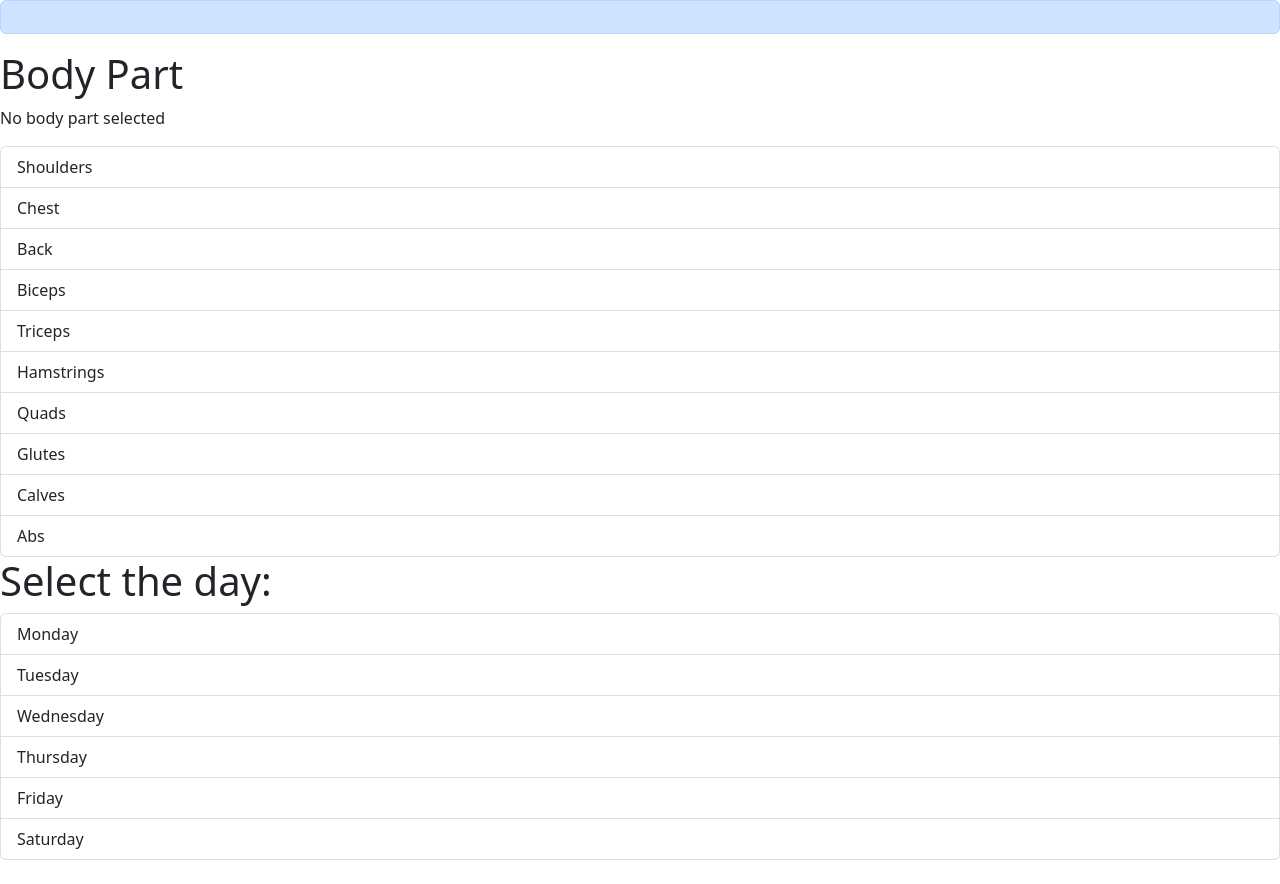
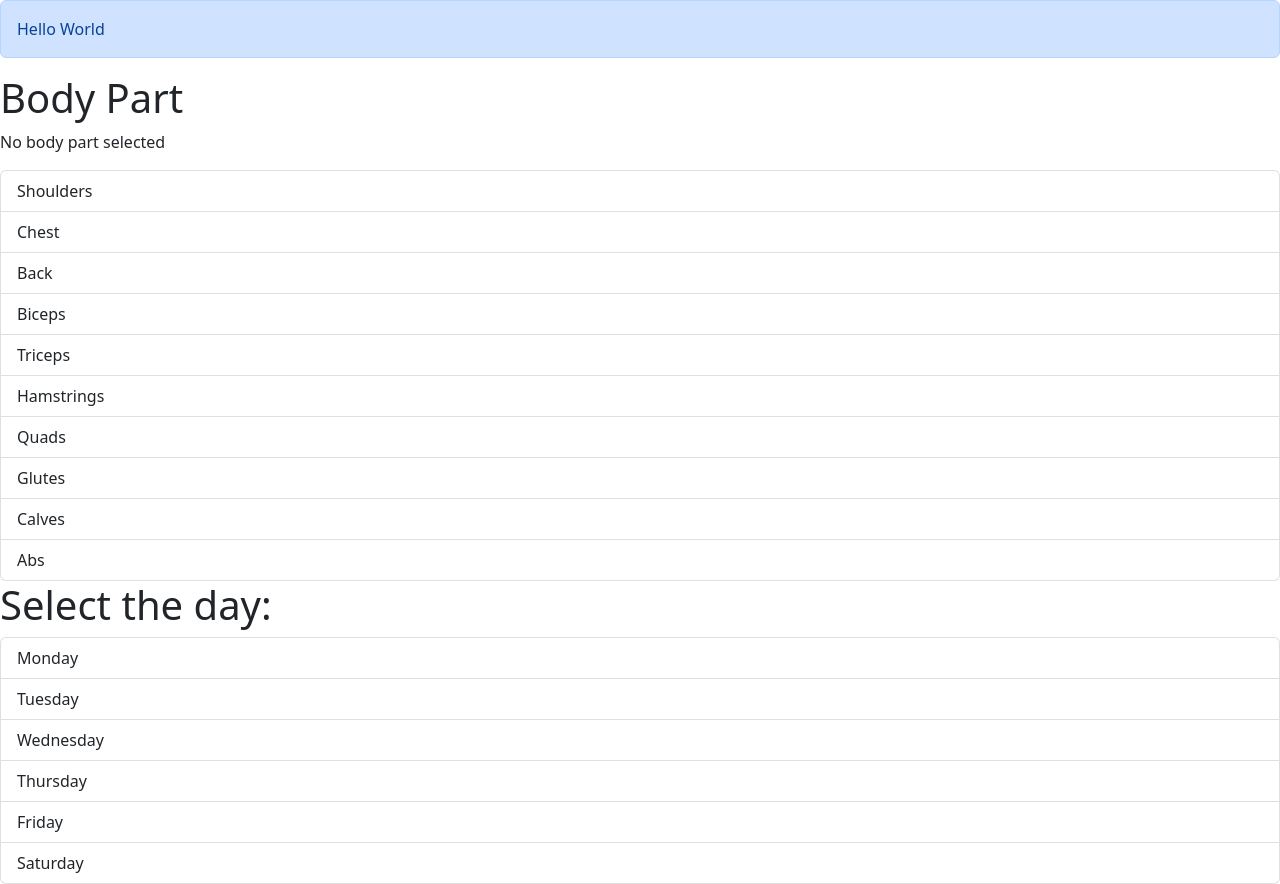
Before and after one commit to anniepuy/randomReactComponents, a React (Vite) app: page / in a window 1280 px wide. Before the commit the page ends 860 px from the top, so only its background shows below. Built offline with nearby package versions, Linux system fonts and the light colour scheme.

Commit message:
passing HTML as props

```diff
--- a/src/App.tsx
+++ b/src/App.tsx
@@ -18,7 +18,9 @@ function App() {
 
   return (
     <div>
-      <Alert text="Hello World"/>
+      <Alert>
+        Hello <span>World</span>
+      </Alert>
       <ListGroup />
       <PropList  items={day} heading="Select the day:" onSelectItem={handleSelectItem}/>
     </div>
```
